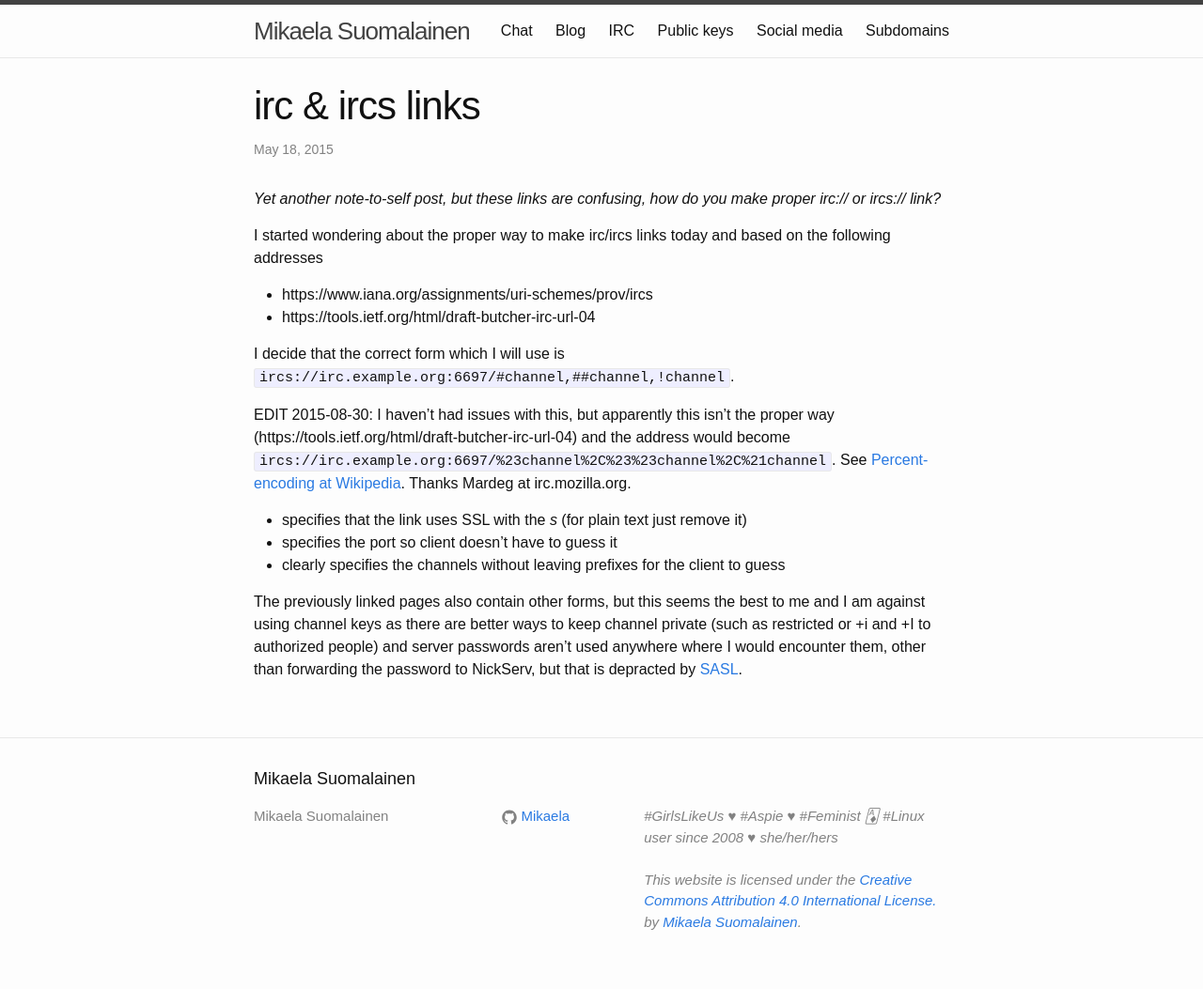
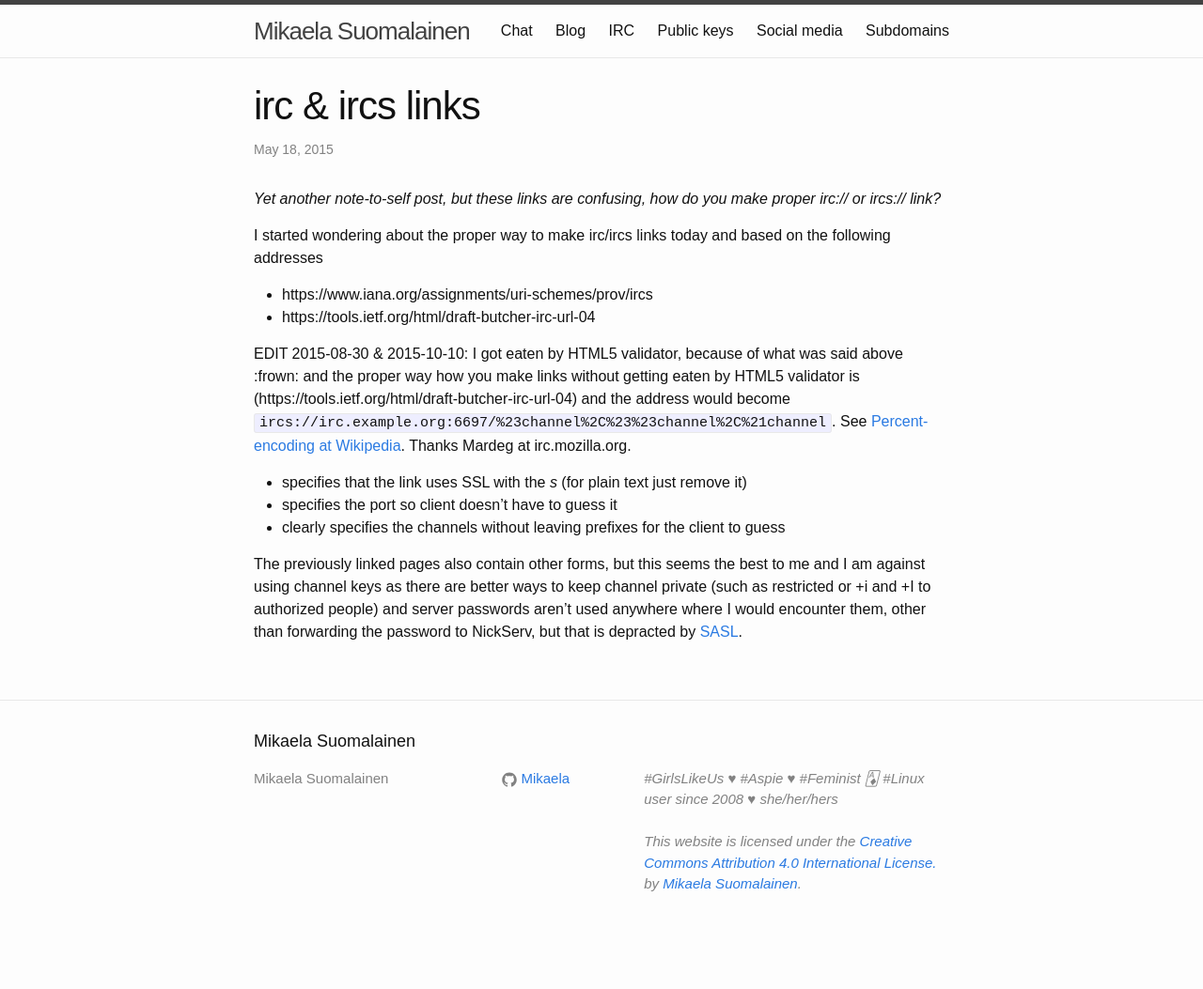
Before and after one commit to Mikaela/mikaela.github.io, a Jekyll site: the page built from _posts/2015-05-18-ircs_links.md, in a window 1280 px wide. Shown: the whole page at 94% size. Built offline with Jekyll 4.4.1, drawn with Linux system fonts in a browser that asks for light colours; Markdown is read by kramdown in place of the engine named in the settings; comment, search, counter and statistics services are not loaded; after the commit the page ends 1013 px from its top, so only the background shows below that.

Commit message:
IRCs links: I got eaten by HTML5 validator :(

```diff
--- a/_posts/2015-05-18-ircs_links.md
+++ b/_posts/2015-05-18-ircs_links.md
@@ -15,12 +15,11 @@ based on the following addresses
 * https://www.iana.org/assignments/uri-schemes/prov/ircs
 * https://tools.ietf.org/html/draft-butcher-irc-url-04
 
-I decide that the correct form which I will use is
-`ircs://irc.example.org:6697/#channel,##channel,!channel`.
-
-EDIT 2015-08-30: I haven't had issues with this, but apparently this
-isn't the proper way (https://tools.ietf.org/html/draft-butcher-irc-url-04)
-and the address would become
+EDIT 2015-08-30 & 2015-10-10: I got eaten by HTML5 validator, because of
+what was said above :frown: and the proper way how you make links without
+getting eaten by HTML5 validator is
+(https://tools.ietf.org/html/draft-butcher-irc-url-04) and the address
+would become
 `ircs://irc.example.org:6697/%23channel%2C%23%23channel%2C%21channel`.
 See [Percent-encoding at Wikipedia]. Thanks Mardeg at irc.mozilla.org.
 
```
